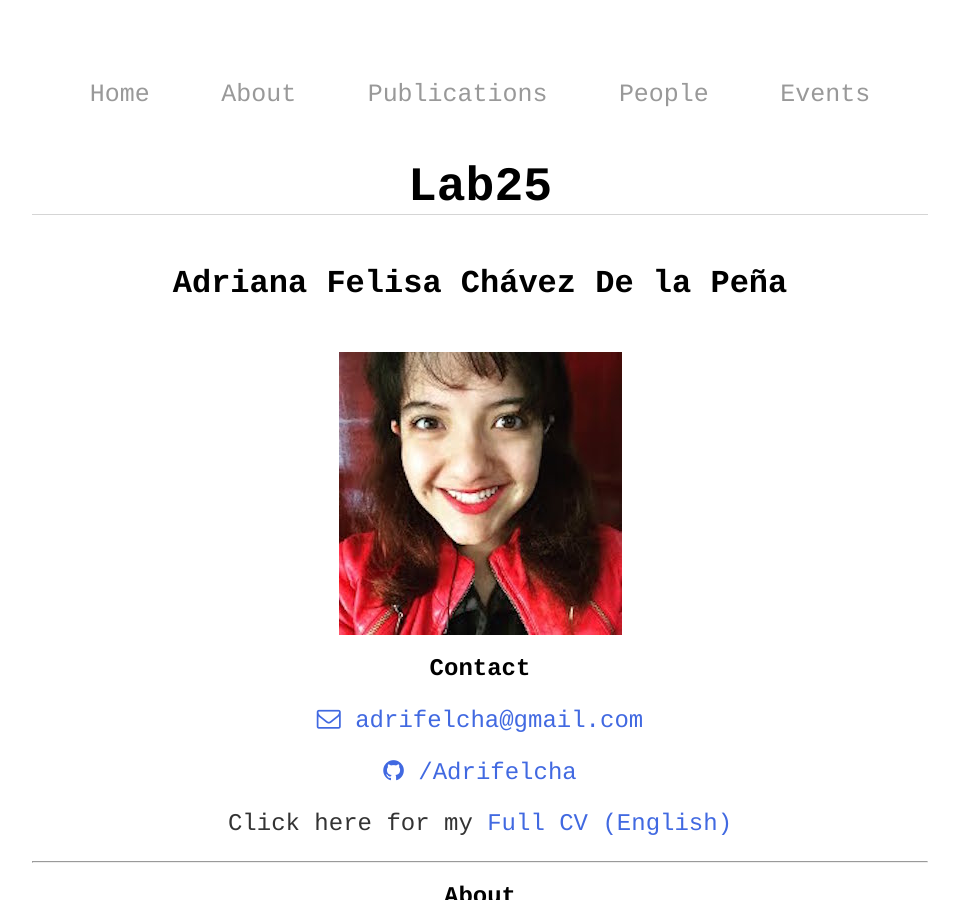
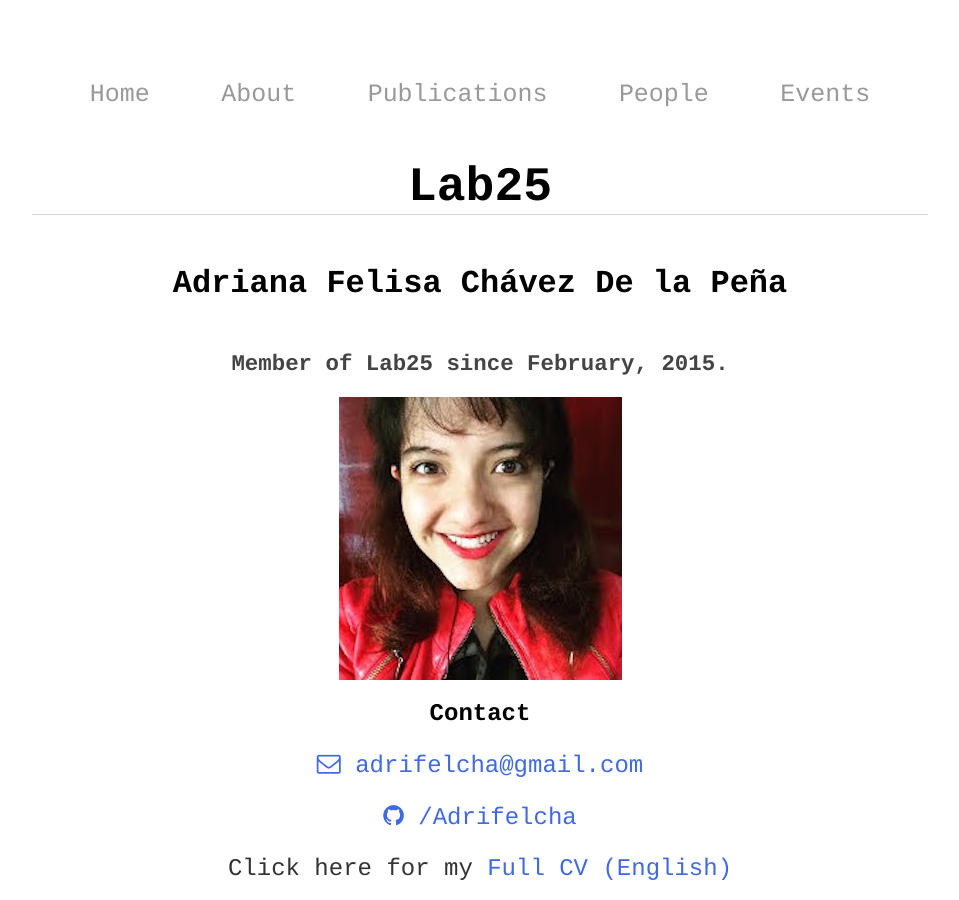
Before and after one commit to BouzasLab25/bouzaslab25.github.io, a Jekyll site: the page built from people/felisa.html, in a window 1280 px wide and 900 px high. Shown: the whole window, without its empty margins (160-1119 px from the left). Built offline with Jekyll 4.4.1, drawn with Linux system fonts in a browser that asks for light colours.

Commit message:
Update felisa.html

```diff
--- a/people/felisa.html
+++ b/people/felisa.html
@@ -5,6 +5,7 @@ title: Lab25 Felisa
 ---
 
 <h3>Adriana Felisa Chávez De la Peña</h3>
+<h5> Member of Lab25 since February, 2015.</h5>
 
 <img class="displayed" src="/images/felisa.jpg" />
 
```
